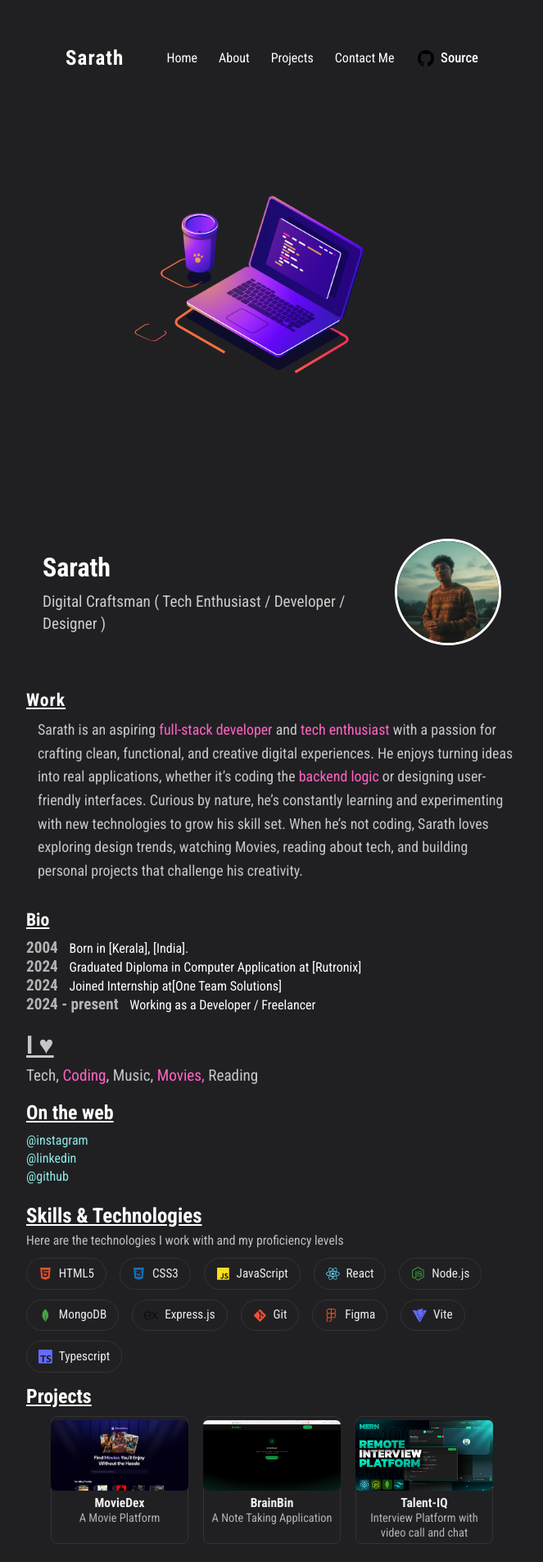
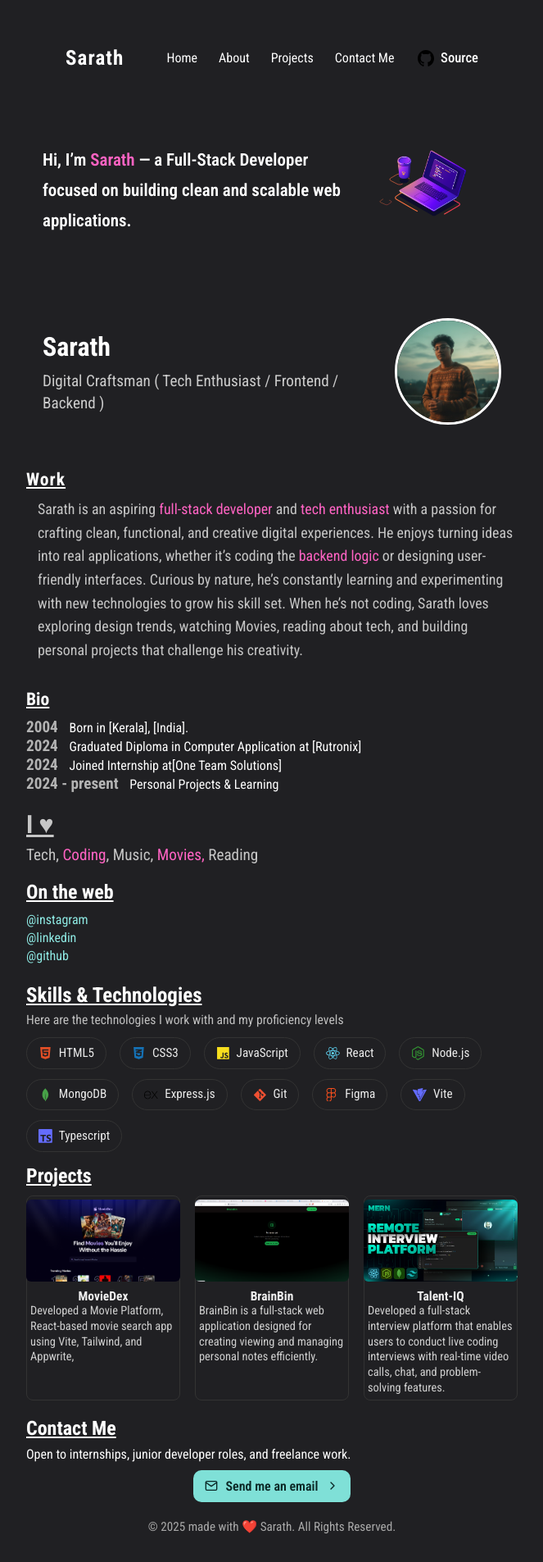
Before and after one commit to withsarath/Portfolio, a React (Vite) app: page / in a window 1280 px wide. Shown: the top 1905 px of the page at 82% size, without its empty margins (308-971 px from the left). Built offline with nearby package versions, Linux system fonts and the light colour scheme.

Commit message:
make some changes in UI

```diff
--- a/src/components/About.jsx
+++ b/src/components/About.jsx
@@ -9,7 +9,7 @@ const About = () => {
       <div className="about-text">
         <h1 className="about-name">Sarath</h1>
         <p className="about-title">
-          Digital Craftsman ( Tech Enthusiast / Developer / Designer )
+          Digital Craftsman ( Tech Enthusiast / Frontend / Backend )
         </p>
       </div>
 
--- a/src/components/Bio.jsx
+++ b/src/components/Bio.jsx
@@ -17,8 +17,7 @@ const Bio = () => {
           Solutions]
         </div>
         <div>
-          <span className="bio-year">2024 - present</span> Working as a
-          Developer / Freelancer
+          <span className="bio-year">2024 - present</span> Personal Projects & Learning
         </div>
       </div>
       <div className="bio-love">
--- a/src/components/Contact.jsx
+++ b/src/components/Contact.jsx
@@ -8,8 +8,9 @@ const Contact = () => {
     <section className="contact-container" id="contact">
       <div className="contact-title">Contact Me</div>
       <p className="contact-blurb">
-        Drop a note for collaborations, freelance work, or speaking invites.
-        Happy to chat about products, code, and design.
+        {/* Drop a note for collaborations, freelance work, or speaking invites.
+        Happy to chat about products, code, and design. */}
+        Open to internships, junior developer roles, and freelance work.
       </p>
 
       {/* centered CTA */}
--- a/src/components/HeroSection.jsx
+++ b/src/components/HeroSection.jsx
@@ -6,6 +6,8 @@ import Lottie from "lottie-react"
 const HeroSection = () => {
   return (
     <div className="hero-container" id="home">
+      <p className="hero-para">Hi, I’m<span style={{ color: "#ff63c3" }}> Sarath</span>  — a Full-Stack Developer focused on building clean and scalable web applications.</p>
+
       {/* for animation */}
       <div className="hero-animation">
         <Lottie animationData={computer} loop={true} />
--- a/src/components/Project.jsx
+++ b/src/components/Project.jsx
@@ -1,11 +1,11 @@
-import brainbin from "../assets/brainbin.png"
-import moviedex from "../assets/moviedex.png"
-import talentIQ from "../assets/talent-iq.png"
+import brainbin from "../assets/brainbin.png";
+import moviedex from "../assets/moviedex.png";
+import talentIQ from "../assets/talent-iq.png";
 
 const Project = () => {
   return (
     <div className="project-container" id="projects">
-        <div className="bio-links-title">Projects</div>
+      <div className="bio-links-title">Projects</div>
       <div className="bio-showcase">
         <a
           href="https://github.com/Sarath-33/MovieDex"
@@ -13,15 +13,12 @@ const Project = () => {
           rel="noopener noreferrer"
           className="bio-card"
         >
-          <img
-            src={moviedex}
-            alt="YouTube"
-            className="bio-img"
-          />
+          <img src={moviedex} alt="YouTube" className="bio-img" />
           <div className="bio-card-caption">
             MovieDex
             <br />
-            <span className="bio-card-desc">A Movie Platform</span>
+            {/* <span className="bio-card-desc">A Movie Platform</span> */}
+            <p className="project-para">Developed a Movie Platform, React-based movie search app using Vite, Tailwind, and Appwrite,</p>
           </div>
         </a>
         <a
@@ -30,15 +27,12 @@ const Project = () => {
           rel="noopener noreferrer"
           className="bio-card"
         >
-          <img
-            src={brainbin}
-            alt="Your Product"
-            className="bio-img"
-          />
+          <img src={brainbin} alt="Your Product" className="bio-img" />
           <div className="bio-card-caption">
             BrainBin
             <br />
-            <span className="bio-card-desc">A Note Taking Application</span>
+            {/* <span className="bio-card-desc">A Note Taking Application</span> */}
+            <p className="project-para">BrainBin is a full-stack web application designed for creating viewing and managing personal notes efficiently.</p>
           </div>
         </a>
         <a
@@ -47,15 +41,14 @@ const Project = () => {
           rel="noopener noreferrer"
           className="bio-card"
         >
-          <img
-            src={talentIQ}
-            alt="Your Product"
-            className="bio-img"
-          />
+          <img src={talentIQ} alt="Your Product" className="bio-img" />
           <div className="bio-card-caption">
             Talent-IQ
             <br />
-            <span className="bio-card-desc">Interview Platform with video call and chat</span>
+            {/* <span className="bio-card-desc">
+              Interview Platform with video call and chat
+            </span> */}
+            <p className="project-para">Developed a full-stack interview platform that enables users to conduct live coding interviews with real-time video calls, chat, and problem-solving features.</p>
           </div>
         </a>
       </div>
--- a/src/index.css
+++ b/src/index.css
@@ -97,14 +97,19 @@ a {
   display: flex;
   justify-content: center;
   align-items: center;
-  min-height: 60vh;
+  min-height: 10vh;
   padding: 40px 20px;
 }
 
 .hero-animation {
-  width: 450px;
+  width: 350px;
   margin: 0 auto;
   max-width: 100%;
+}
+.hero-para {
+  font-size: 21px;
+  font-weight: 600;
+  line-height: 37px;
 }
 
 /* About Component Styles */
@@ -211,7 +216,7 @@ a {
   margin-bottom: 10px;
   font-size: 1.5em;
   text-decoration: underline;
-  margin-top: 15PX;
+  margin-top: 15px;
 }
 
 .bio-social-list {
@@ -241,7 +246,7 @@ a {
   display: flex;
   flex-direction: column;
   align-items: center;
-  width: 168px;
+  width: 188px;
   border-radius: 8px;
   background: transparent;
   text-decoration: none;
@@ -255,24 +260,34 @@ a {
 }
 
 .bio-img {
-  width: 168px;
-  height: 86px;
+  width: 188px;
+  height: 100px;
   object-fit: cover;
   border-radius: 6px;
 }
 
 .bio-card-caption {
-  margin-top: 6px;
+
+  margin-top: 9px;
   font-weight: bold;
   color: #eee;
   font-size: 0.97rem;
   text-align: center;
+  flex-grow: 1;
 }
 
 .bio-card-desc {
   font-weight: normal;
   color: #b3b3b3;
   font-size: 0.9rem;
+}
+.project-para {
+
+  font-size: 0.9rem;
+  font-weight: normal;
+  text-align: left;
+  line-height: 1.3;
+  color: #cfcfcf;
 }
 
 /* center the CTA */
```
